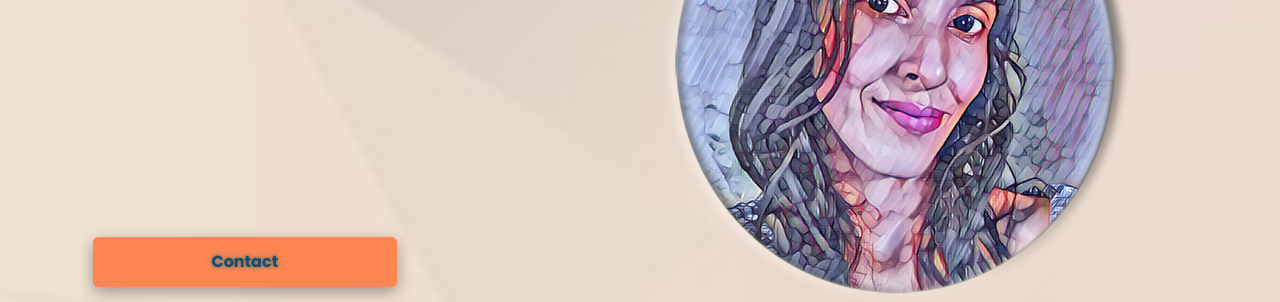
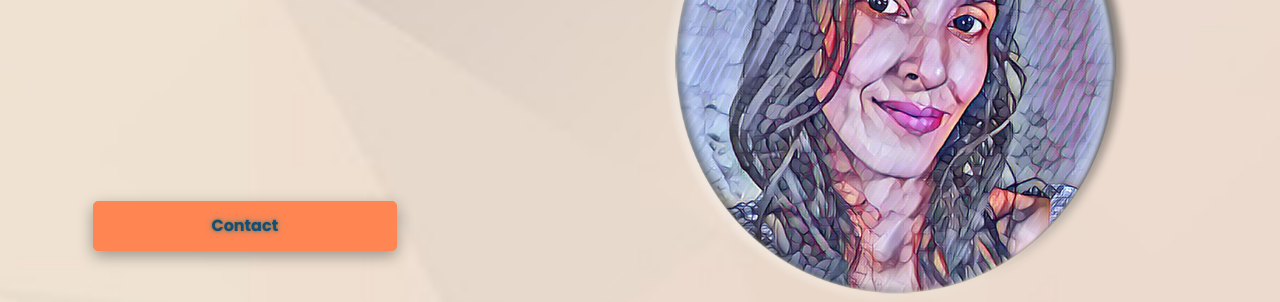
Before and after one commit to eilleenmaria/web-portfolio, a plain HTML site: page index.html in a window 1280 px wide. Shown: the part 321-623 px from the top of the page. Drawn offline with nearby package versions, Linux system fonts and the light colour scheme.

Commit message:
css fixes

```diff
--- a/assets/css/home.css
+++ b/assets/css/home.css
@@ -26,7 +26,7 @@
     display: flex;
     width: 50%;
     height: 50px;
-    margin:8% 0 0 10%;
+    margin:2% 0 0 10%;
 }
 .button{
     color: var(--background-primary);
```
